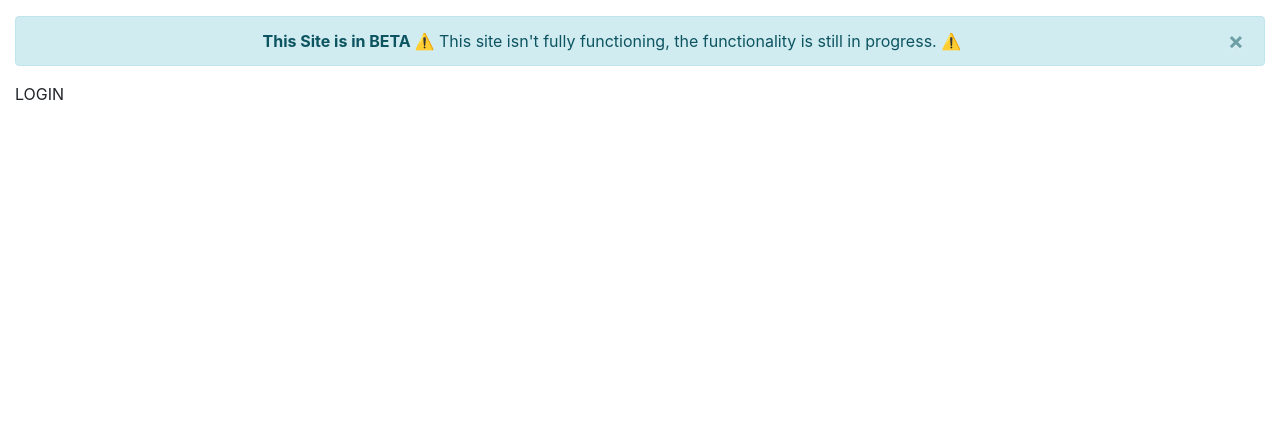
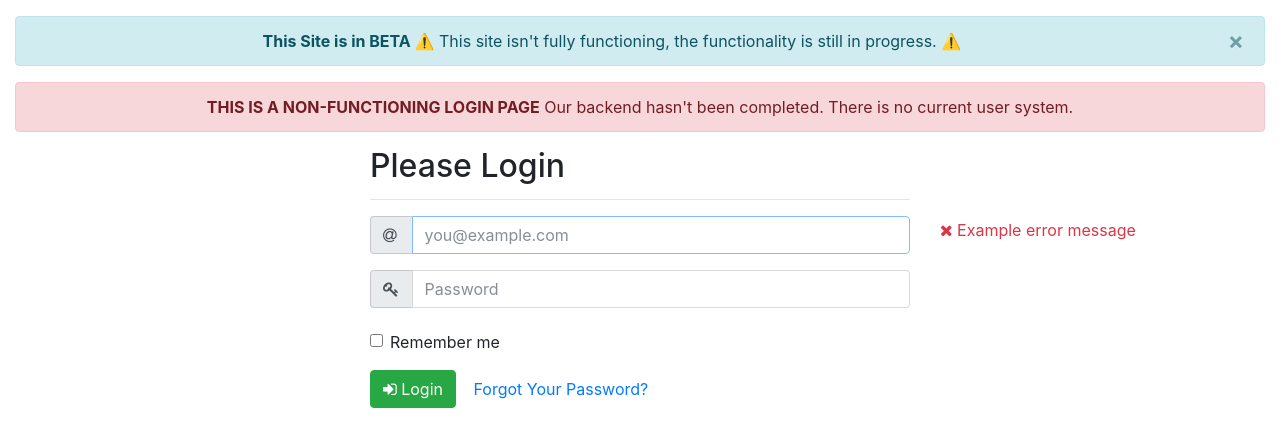
Before and after one commit to gruntygap/MyBuDirectory, a Flask app: page /login in a window 1280 px wide. Shown: the part 56-503 px from the top of the page. Run offline with Flask 2, Linux system fonts and the light colour scheme; some libraries are stand-ins or nearby versions.

Commit message:
Finished Login Page

```diff
--- a/app/templates/login.html
+++ b/app/templates/login.html
@@ -1,4 +1,77 @@
 {% extends "base.html" %}
 {% block content %}
-    <p>LOGIN</p>
+    <head>
+        <link rel="stylesheet" href="https://maxcdn.bootstrapcdn.com/font-awesome/4.6.1/css/font-awesome.min.css">
+    </head>
+    <div class="alert alert-danger" role="alert" style="text-align: center;"><strong>THIS IS A NON-FUNCTIONING LOGIN PAGE</strong> Our backend hasn't been completed. There is no current user system. </div>
+    <div class="container">
+        <form class="form-horizontal" role="form" method="POST" action="/login">
+            <div class="row">
+                <div class="col-md-3"></div>
+                <div class="col-md-6">
+                    <h2>Please Login</h2>
+                    <hr>
+                </div>
+            </div>
+            <div class="row">
+                <div class="col-md-3"></div>
+                <div class="col-md-6">
+                    <div class="form-group has-danger">
+                        <label class="sr-only" for="email">E-Mail Address</label>
+                        <div class="input-group mb-2 mr-sm-2 mb-sm-0">
+                            <div class="input-group-addon" style="width: 2.6rem"><i class="fa fa-at"></i></div>
+                            <input type="text" name="email" class="form-control" id="email"
+                                   placeholder="you@example.com" required autofocus>
+                        </div>
+                    </div>
+                </div>
+                <div class="col-md-3">
+                    <div class="form-control-feedback">
+                        <span class="text-danger align-middle">
+                            <i class="fa fa-close"></i> Example error message
+                        </span>
+                    </div>
+                </div>
+            </div>
+            <div class="row">
+                <div class="col-md-3"></div>
+                <div class="col-md-6">
+                    <div class="form-group">
+                        <label class="sr-only" for="password">Password</label>
+                        <div class="input-group mb-2 mr-sm-2 mb-sm-0">
+                            <div class="input-group-addon" style="width: 2.6rem"><i class="fa fa-key"></i></div>
+                            <input type="password" name="password" class="form-control" id="password"
+                                   placeholder="Password" required>
+                        </div>
+                    </div>
+                </div>
+                <div class="col-md-3">
+                    <div class="form-control-feedback">
+                        <span class="text-danger align-middle">
+                        <!-- Put password error message here -->
+                        </span>
+                    </div>
+                </div>
+            </div>
+            <div class="row">
+                <div class="col-md-3"></div>
+                <div class="col-md-6" style="padding-top: .35rem">
+                    <div class="form-check mb-2 mr-sm-2 mb-sm-0">
+                        <label class="form-check-label">
+                            <input class="form-check-input" name="remember"
+                                   type="checkbox">
+                            <span style="padding-bottom: .15rem">Remember me</span>
+                        </label>
+                    </div>
+                </div>
+            </div>
+            <div class="row" style="padding-top: 1rem">
+                <div class="col-md-3"></div>
+                <div class="col-md-6">
+                    <button type="submit" class="btn btn-success"><i class="fa fa-sign-in"></i> Login</button>
+                    <a class="btn btn-link" href="/password/reset">Forgot Your Password?</a>
+                </div>
+            </div>
+        </form>
+    </div>
 {% endblock %}
```
Also changed, not shown: app/direct.py (+4 -4 lines), 2 other files.
